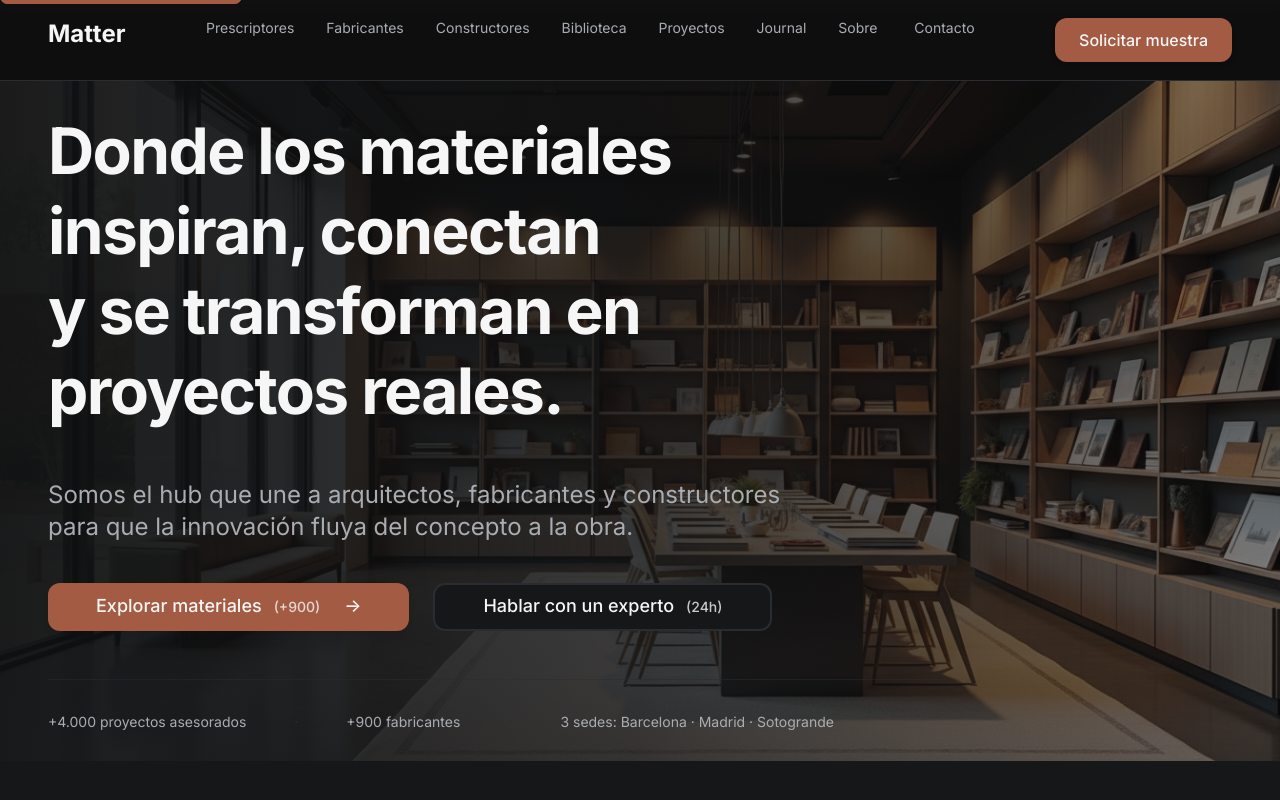
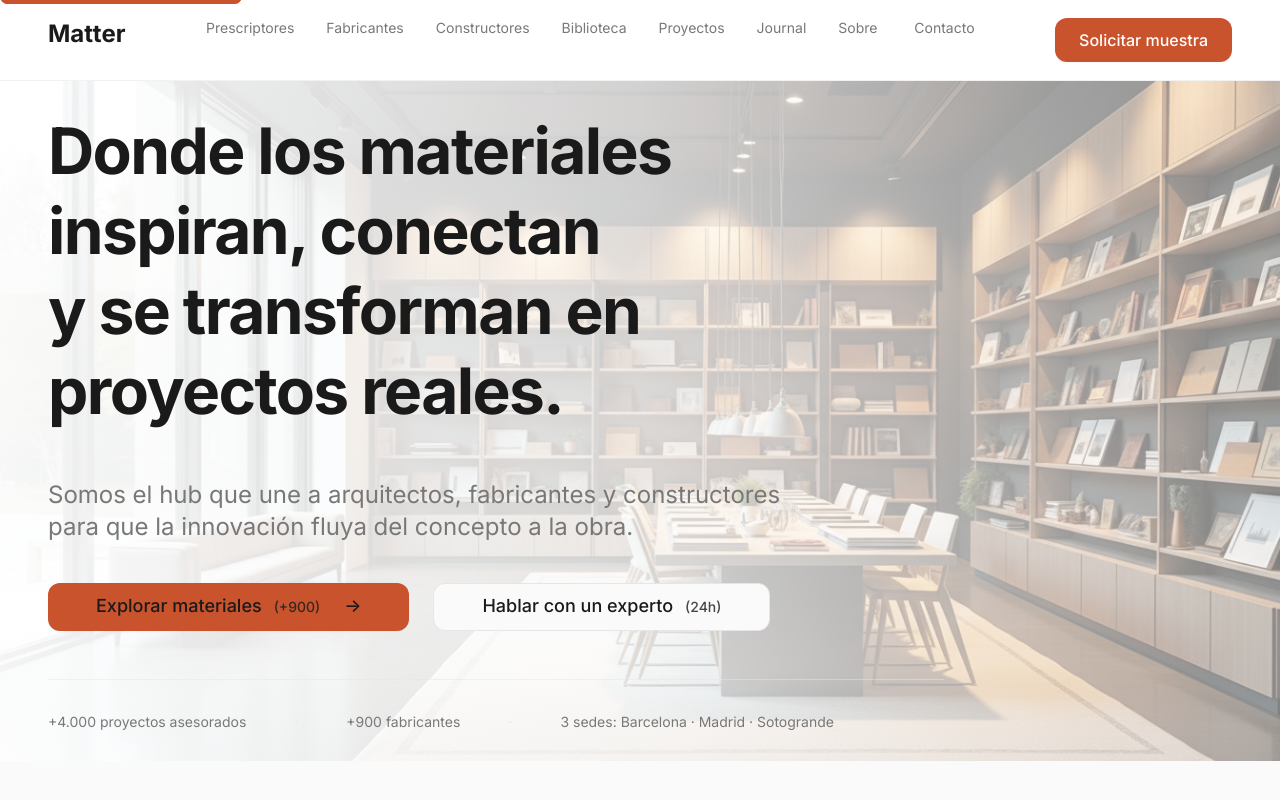
Before and after one commit to matterbarcelona/testpaginaweb, a React (Vite) app: page / in a window 1280 px wide. Shown: the top 800 px of the page. Built offline with nearby package versions, Linux system fonts and the light colour scheme; the HTML template or start-up script is replaced by a standard one.

Commit message:
Refactor: Implement light mode theme

```diff
--- a/src/components/Footer.tsx
+++ b/src/components/Footer.tsx
@@ -39,8 +39,8 @@ const Footer = () => {
   ];
 
   return (
-    <footer className="bg-[#17181A] text-foreground">
-      <div className="container mx-auto px-6 py-16">
+    <footer className="bg-surface text-foreground border-t border-line">
+      <div className="container mx-auto px-6 md:px-12 py-20">`
         <div className="grid grid-cols-1 md:grid-cols-2 lg:grid-cols-4 gap-12 mb-12">
           {/* Columna 1 - Sedes y contacto */}
           <div className="animate-fade-in-up" style={{ animationDelay: "0.1s" }}>
--- a/src/components/Navbar.tsx
+++ b/src/components/Navbar.tsx
@@ -40,8 +40,8 @@ const Navbar = () => {
 
   return (
     <nav
-      className={`sticky top-0 z-50 bg-background/95 backdrop-blur-sm border-b border-border transition-all duration-300 ${
-        scrolled ? "shadow-lg" : ""
+      className={`sticky top-0 z-50 bg-background/90 backdrop-blur-md border-b transition-all duration-300 ${
+        scrolled ? "shadow-md border-line" : "border-line/50"
       }`}
       aria-label="Navegación principal"
     >
--- a/src/components/ui/button.tsx
+++ b/src/components/ui/button.tsx
@@ -9,10 +9,10 @@ const buttonVariants = cva(
   {
     variants: {
       variant: {
-        default: "bg-accent text-accent-foreground hover:bg-[hsl(var(--accent-hover))] shadow-md hover:shadow-accent hover:scale-105",
-        destructive: "bg-error text-foreground hover:bg-error/90 shadow-md hover:scale-105",
-        outline: "border-2 border-line bg-transparent text-foreground hover:bg-surface hover:border-accent hover:text-accent hover:scale-105",
-        secondary: "bg-surface text-foreground hover:bg-muted border-2 border-line hover:border-accent/50 hover:scale-105",
+        default: "bg-accent text-accent-foreground hover:bg-[hsl(var(--accent-hover))] shadow-sm hover:shadow-md hover:scale-105",
+        destructive: "bg-error text-white hover:bg-error/90 shadow-sm hover:scale-105",
+        outline: "border border-line bg-transparent text-foreground hover:bg-highlight hover:border-accent hover:text-accent hover:scale-105",
+        secondary: "bg-surface text-foreground hover:bg-highlight border border-line hover:border-accent/40 hover:scale-105",
         ghost: "hover:bg-surface hover:text-accent",
         link: "text-accent underline-offset-4 hover:underline hover:text-[hsl(var(--accent-hover))]",
       },
--- a/src/components/ui/card.tsx
+++ b/src/components/ui/card.tsx
@@ -3,7 +3,7 @@ import * as React from "react";
 import { cn } from "@/lib/utils";
 
 const Card = React.forwardRef<HTMLDivElement, React.HTMLAttributes<HTMLDivElement>>(({ className, ...props }, ref) => (
-  <div ref={ref} className={cn("rounded-lg border-2 border-line bg-surface text-card-foreground shadow-sm transition-all duration-300 hover:shadow-xl hover:border-accent/50 hover:-translate-y-1 hover:scale-[1.02]", className)} {...props} />
+  <div ref={ref} className={cn("rounded-lg border border-line bg-card text-card-foreground shadow-sm transition-all duration-300 hover:shadow-lg hover:border-accent/40 hover:-translate-y-1", className)} {...props} />
 ));
 Card.displayName = "Card";
 
--- a/src/index.css
+++ b/src/index.css
@@ -8,41 +8,42 @@ All colors MUST be HSL.
 
 @layer base {
   :root {
-    /* Color tokens - Matter Design System */
-    --background: 220 4% 6%;        /* #0F0F10 - Negro profundo */
-    --surface: 220 4% 9%;            /* #17181A - Negro superficie */
-    --foreground: 0 0% 96.5%;        /* #F6F6F6 - Blanco */
-    --muted-foreground: 210 6% 68%;  /* #A8ADB2 - Gris medio */
-    --accent: 15 42% 45%;            /* #A66D56 - Terracota arquitectónico */
-    --accent-hover: 15 42% 52%;      /* #B9806A - Terracota hover */
-    --line: 217 10% 18%;             /* #2A2C2F - Línea divisoria */
+    /* Color tokens - Matter Design System (Light Mode) */
+    --background: 0 0% 100%;         /* #FFFFFF - Blanco puro */
+    --surface: 0 0% 98%;             /* #FAFAFA - Superficie secundaria */
+    --foreground: 0 0% 10%;          /* #1A1A1A - Gris carbón */
+    --muted-foreground: 0 0% 47%;    /* #777777 - Texto secundario */
+    --accent: 15 64% 48%;            /* #C8762C - Terracota Matter */
+    --accent-hover: 15 64% 56%;      /* #E08C45 - Terracota hover */
+    --line: 0 0% 90%;                /* #E5E5E5 - Bordes suaves */
+    --highlight: 28 36% 94%;         /* #F4EFEA - Fondo acento cálido */
     --success: 154 54% 48%;          /* #3FB984 - Verde */
     --warning: 40 73% 55%;           /* #E2A23B - Amarillo */
     --error: 4 74% 62%;              /* #E35D5D - Rojo */
 
     /* Semantic colors */
-    --card: 220 4% 9%;
-    --card-foreground: 0 0% 96.5%;
+    --card: 0 0% 100%;               /* Blanco */
+    --card-foreground: 0 0% 10%;     /* Gris carbón */
 
-    --popover: 220 4% 9%;
-    --popover-foreground: 0 0% 96.5%;
+    --popover: 0 0% 100%;
+    --popover-foreground: 0 0% 10%;
 
-    --primary: 15 42% 45%;           /* Terracota primario */
-    --primary-foreground: 0 0% 96.5%;
+    --primary: 15 64% 48%;           /* Terracota primario */
+    --primary-foreground: 0 0% 100%; /* Blanco sobre terracota */
 
-    --secondary: 220 4% 12%;
-    --secondary-foreground: 0 0% 96.5%;
+    --secondary: 0 0% 98%;           /* Surface */
+    --secondary-foreground: 0 0% 10%;
 
-    --muted: 217 10% 18%;
+    --muted: 0 0% 96%;               /* Gris muy claro */
 
-    --accent-foreground: 0 0% 96.5%;
+    --accent-foreground: 0 0% 100%;  /* Blanco sobre terracota */
 
     --destructive: 4 74% 62%;
-    --destructive-foreground: 0 0% 96.5%;
+    --destructive-foreground: 0 0% 100%;
 
-    --border: 217 10% 18%;
-    --input: 217 10% 18%;
-    --ring: 15 42% 45%;              /* Terracota ring */
+    --border: 0 0% 90%;
+    --input: 0 0% 90%;
+    --ring: 15 64% 48%;              /* Terracota ring */
 
     /* Typography tokens */
     --font-sans: 'Inter', system-ui, -apple-system, sans-serif;
@@ -79,27 +80,27 @@ All colors MUST be HSL.
     /* Border radius token */
     --radius: 0.75rem;   /* 12px */
 
-    /* Shadow tokens */
-    --shadow-sm: 0 1px 2px 0 hsl(220 4% 6% / 0.05);
-    --shadow-md: 0 4px 6px -1px hsl(220 4% 6% / 0.1), 0 2px 4px -2px hsl(220 4% 6% / 0.1);
-    --shadow-lg: 0 10px 15px -3px hsl(220 4% 6% / 0.15), 0 4px 6px -4px hsl(220 4% 6% / 0.1);
-    --shadow-xl: 0 20px 25px -5px hsl(220 4% 6% / 0.2), 0 8px 10px -6px hsl(220 4% 6% / 0.1);
-    --shadow-accent: 0 8px 16px -4px hsl(15 42% 45% / 0.25);
+    /* Shadow tokens - Light mode optimized */
+    --shadow-sm: 0 1px 2px 0 hsl(0 0% 0% / 0.03);
+    --shadow-md: 0 4px 6px -1px hsl(0 0% 0% / 0.05), 0 2px 4px -2px hsl(0 0% 0% / 0.03);
+    --shadow-lg: 0 10px 15px -3px hsl(0 0% 0% / 0.08), 0 4px 6px -4px hsl(0 0% 0% / 0.05);
+    --shadow-xl: 0 20px 25px -5px hsl(0 0% 0% / 0.1), 0 8px 10px -6px hsl(0 0% 0% / 0.06);
+    --shadow-accent: 0 8px 16px -4px hsl(15 64% 48% / 0.15);
 
     /* Grid tokens */
     --container-max: 1280px;
     --grid-cols: 12;
     --grid-gutter: 1.5rem;  /* 24px */
 
-    /* Sidebar tokens */
-    --sidebar-background: 220 4% 6%;
-    --sidebar-foreground: 0 0% 96.5%;
-    --sidebar-primary: 15 42% 45%;
-    --sidebar-primary-foreground: 0 0% 96.5%;
-    --sidebar-accent: 220 4% 12%;
-    --sidebar-accent-foreground: 0 0% 96.5%;
-    --sidebar-border: 217 10% 18%;
-    --sidebar-ring: 15 42% 45%;
+    /* Sidebar tokens - Light mode */
+    --sidebar-background: 0 0% 100%;
+    --sidebar-foreground: 0 0% 10%;
+    --sidebar-primary: 15 64% 48%;
+    --sidebar-primary-foreground: 0 0% 100%;
+    --sidebar-accent: 0 0% 96%;
+    --sidebar-accent-foreground: 0 0% 10%;
+    --sidebar-border: 0 0% 90%;
+    --sidebar-ring: 15 64% 48%;
   }
 }
 
@@ -118,7 +119,7 @@ All colors MUST be HSL.
   /* Typography base styles using tokens */
   h1, h2, h3, h4, h5, h6 {
     font-weight: 600;
-    letter-spacing: -0.01em;
+    letter-spacing: -0.02em;
     color: hsl(var(--foreground));
   }
 
@@ -142,7 +143,7 @@ All colors MUST be HSL.
 
   p {
     font-size: var(--text-body);
-    line-height: var(--leading-body);
+    line-height: 1.7;
     color: hsl(var(--muted-foreground));
   }
 
@@ -158,8 +159,8 @@ All colors MUST be HSL.
 
   /* Selection */
   ::selection {
-    background-color: hsl(var(--accent) / 0.3);
-    color: hsl(var(--accent-foreground));
+    background-color: hsl(var(--accent) / 0.2);
+    color: hsl(var(--foreground));
   }
 
   /* Accessibility improvements */
@@ -236,13 +237,13 @@ All colors MUST be HSL.
     transition: all 300ms ease-out;
   }
 
-  /* Hero gradient animation */
+  /* Hero gradient animation - Light mode */
   .hero-gradient {
     background: linear-gradient(
       135deg,
       hsl(var(--background)) 0%,
-      hsl(var(--surface)) 40%,
-      hsl(15 42% 45% / 0.08) 100%
+      hsl(var(--highlight)) 50%,
+      hsl(var(--surface)) 100%
     );
     background-size: 200% 200%;
     animation: gradientShift 8s ease infinite;
```
Also changed, not shown: 1 other file (tests, documents, lock files or other folders).
